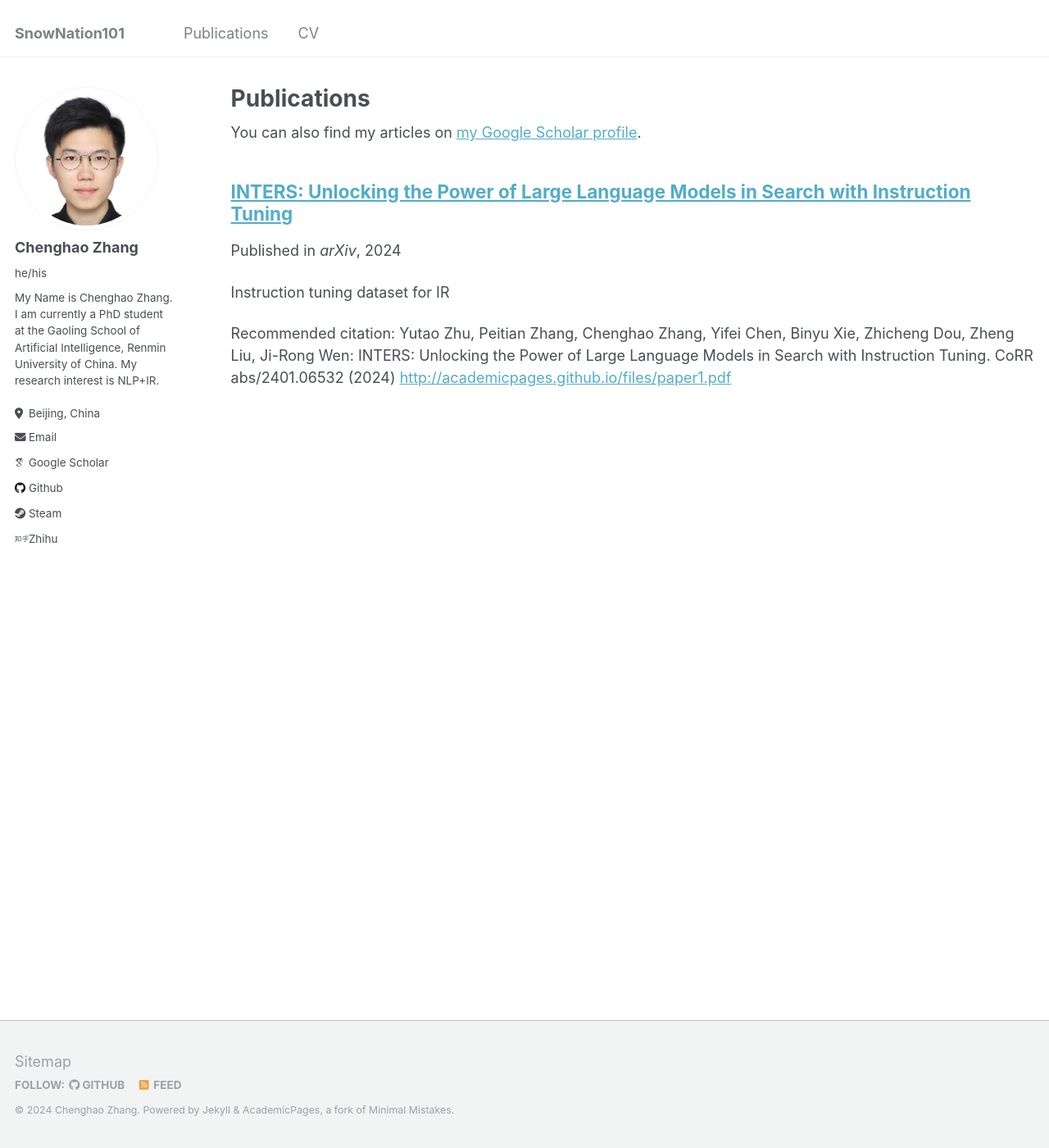
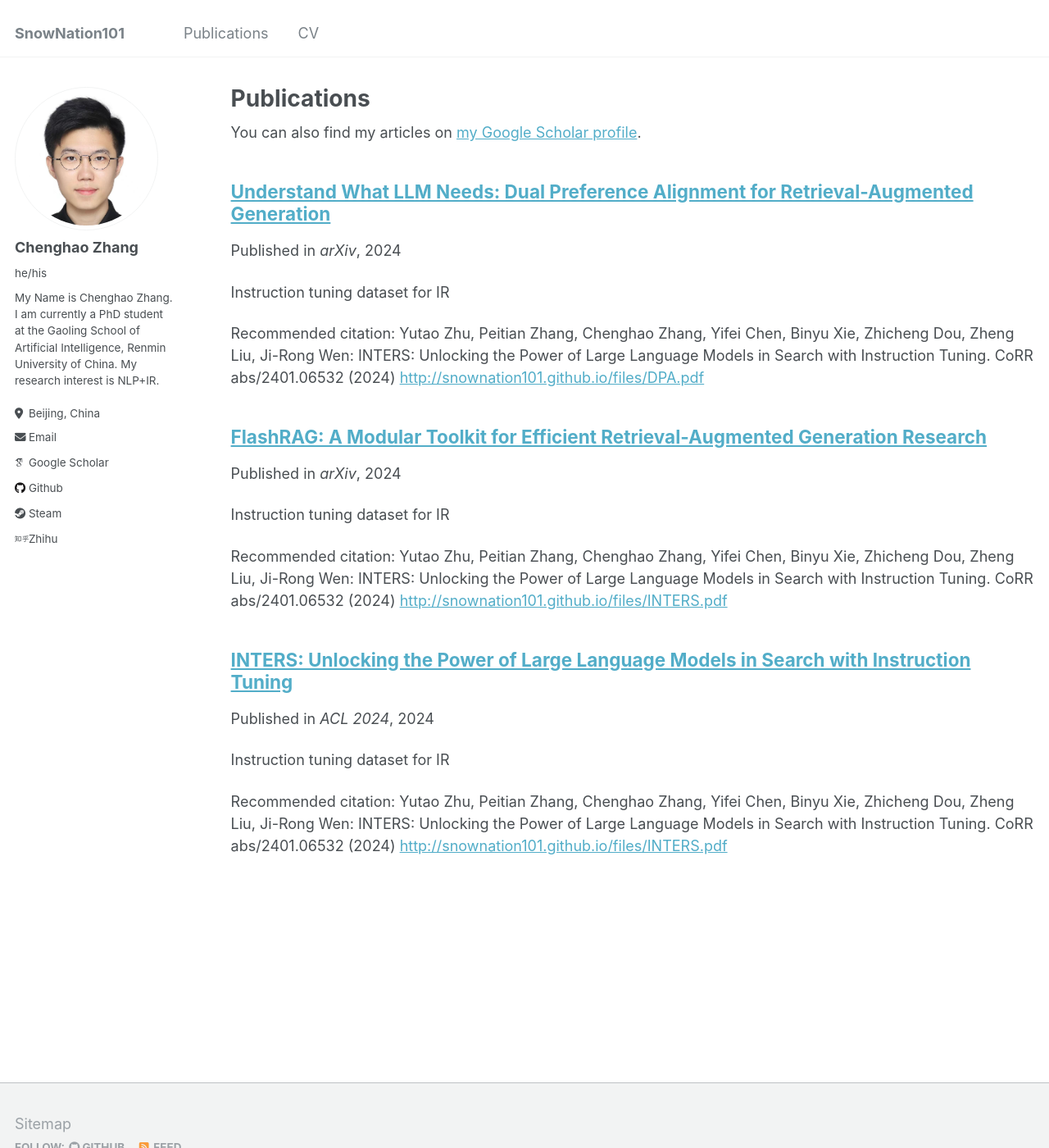
Before and after one commit to SnowNation101/SnowNation101.github.io, a Jekyll site: the page built from _pages/publications.md, in a window 1280 px wide and 1400 px high. Shown: the whole window at 82% size. Built offline with Jekyll 4.4.1, drawn with Linux system fonts in a browser that asks for light colours; some web fonts are replaced.

Commit message:
edit publications

```diff
--- /dev/null
+++ b/_publications/dpa.md
@@ -0,0 +1,12 @@
+---
+title: "Understand What LLM Needs: Dual Preference Alignment for Retrieval-Augmented Generation"
+collection: publications
+permalink: /publication/dpa
+excerpt: 'Instruction tuning dataset for IR'
+date: 2024-07-18
+venue: 'arXiv'
+paperurl: 'http://snownation101.github.io/files/DPA.pdf'
+citation: 'Yutao Zhu, Peitian Zhang, Chenghao Zhang, Yifei Chen, Binyu Xie, Zhicheng Dou, Zheng Liu, Ji-Rong Wen: INTERS: Unlocking the Power of Large Language Models in Search with Instruction Tuning. CoRR abs/2401.06532 (2024)'
+---
+
+Retrieval-augmented generation (RAG) has demonstrated effectiveness in mitigating the hallucination problem of large language models (LLMs). However, the difficulty of aligning the retriever with the diverse LLMs' knowledge preferences inevitably poses an inevitable challenge in developing a reliable RAG system. To address this issue, we propose DPA-RAG, a universal framework designed to align diverse knowledge preferences within RAG systems. Specifically, we initially introduce a preference knowledge construction pipline and incorporate five novel query augmentation strategies to alleviate preference data scarcity. Based on preference data, DPA-RAG accomplishes both external and internal preference alignment: (1) It jointly integrate pair-wise, point-wise, and contrastive preference alignment abilities into the reranker, achieving external preference alignment among RAG components. (2) It further introduces a pre-aligned stage before vanilla Supervised Fine-tuning (SFT), enabling LLMs to implicitly capture knowledge aligned with their reasoning preferences, achieving LLMs' internal alignment. Experimental results across four knowledge-intensive QA datasets demonstrate that DPA-RAG outperforms all baselines and seamlessly integrates both black-box and open-sourced LLM readers. Further qualitative analysis and discussions also provide empirical guidance for achieving reliable RAG systems. Our code is publicly available at [THIS URL](https://github.com/dongguanting/DPA-RAG).
--- /dev/null
+++ b/_publications/flashrag.md
@@ -0,0 +1,13 @@
+---
+title: "FlashRAG: A Modular Toolkit for Efficient Retrieval-Augmented Generation Research"
+author:
+collection: publications
+permalink: /publication/flashrag
+excerpt: 'Instruction tuning dataset for IR'
+date: 2024-05-22
+venue: 'arXiv'
+paperurl: 'http://snownation101.github.io/files/INTERS.pdf'
+citation: 'Yutao Zhu, Peitian Zhang, Chenghao Zhang, Yifei Chen, Binyu Xie, Zhicheng Dou, Zheng Liu, Ji-Rong Wen: INTERS: Unlocking the Power of Large Language Models in Search with Instruction Tuning. CoRR abs/2401.06532 (2024)'
+---
+
+With the advent of Large Language Models (LLMs), the potential of Retrieval Augmented Generation (RAG) techniques have garnered considerable research attention. Numerous novel algorithms and models have been introduced to enhance various aspects of RAG systems. However, the absence of a standardized framework for implementation, coupled with the inherently intricate RAG process, makes it challenging and time-consuming for researchers to compare and evaluate these approaches in a consistent environment. Existing RAG toolkits like LangChain and LlamaIndex, while available, are often heavy and unwieldy, failing to meet the personalized needs of researchers. In response to this challenge, we propose FlashRAG, an efficient and modular open-source toolkit designed to assist researchers in reproducing existing RAG methods and in developing their own RAG algorithms within a unified framework. Our toolkit implements 12 advanced RAG methods and has gathered and organized 32 benchmark datasets. Our toolkit has various features, including customizable modular framework, rich collection of pre-implemented RAG works, comprehensive datasets, efficient auxiliary pre-processing scripts, and extensive and standard evaluation metrics. Our toolkit and resources are available at [THIS HTTPS URL](https://github.com/RUC-NLPIR/FlashRAG).
--- a/_publications/inters.md
+++ b/_publications/inters.md
@@ -1,11 +1,12 @@
 ---
 title: "INTERS: Unlocking the Power of Large Language Models in Search with Instruction Tuning"
+author: Yutao Zhu, Peitian Zhang, Chenghao Zhang, Yifei Chen, Binyu Xie, Zhicheng Dou, Zheng Liu, Ji-Rong Wen
 collection: publications
-permalink: /publication/2009-10-01-paper-title-number-1
+permalink: /publication/inters
 excerpt: 'Instruction tuning dataset for IR'
 date: 2024-02-19
-venue: 'arXiv'
-paperurl: 'http://academicpages.github.io/files/paper1.pdf'
+venue: 'ACL 2024'
+paperurl: 'http://snownation101.github.io/files/INTERS.pdf'
 citation: 'Yutao Zhu, Peitian Zhang, Chenghao Zhang, Yifei Chen, Binyu Xie, Zhicheng Dou, Zheng Liu, Ji-Rong Wen: INTERS: Unlocking the Power of Large Language Models in Search with Instruction Tuning. CoRR abs/2401.06532 (2024)'
 ---
 
```
Also changed, not shown: _config.yml (line endings or trailing spaces), 6 other files.
